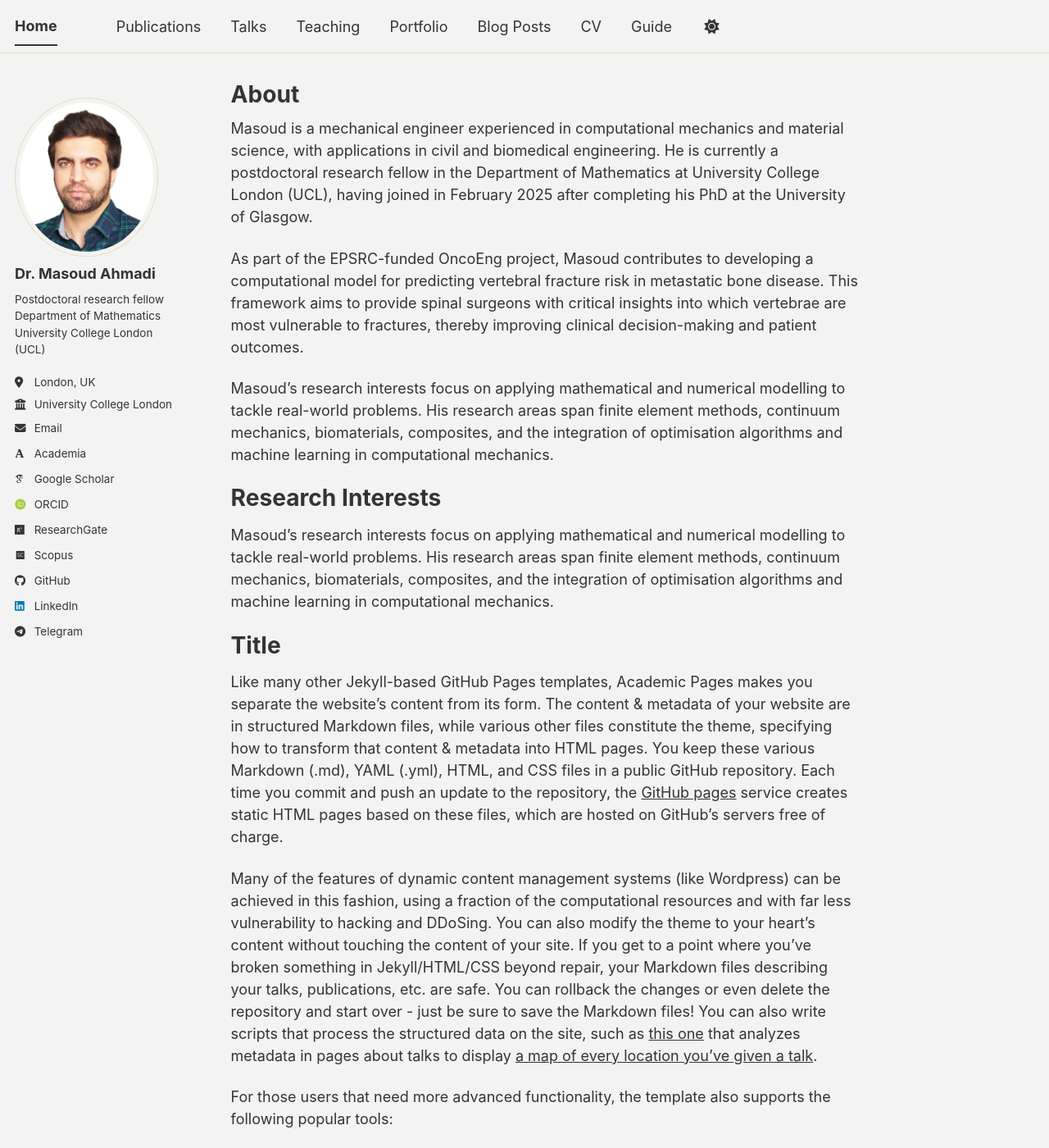
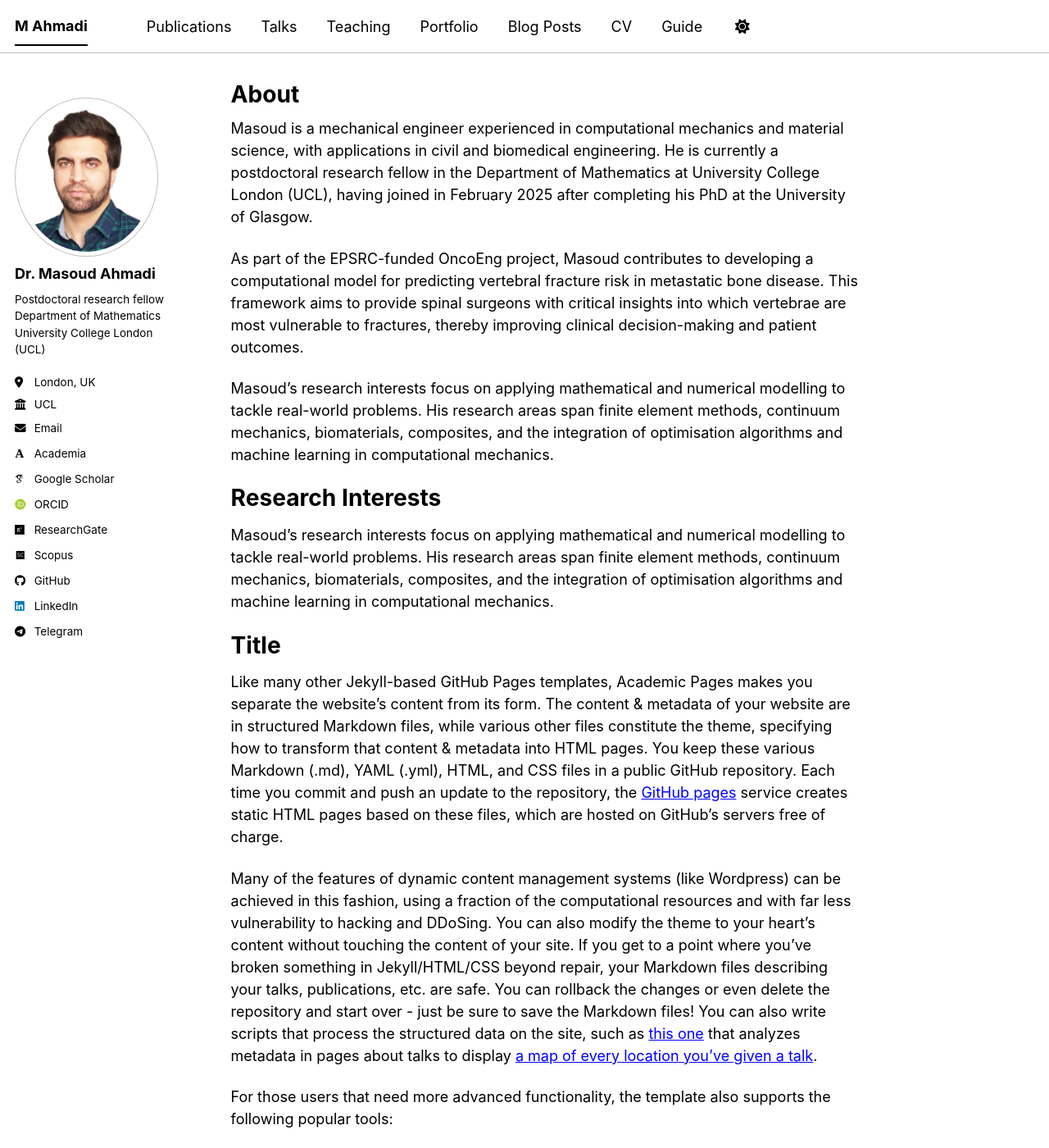
Before and after one commit to Masoud16ahm/Masoud16ahm.github.io, a Jekyll site: the page built from _pages/about.md, in a window 1280 px wide and 1400 px high. Shown: the whole window at 82% size. Built offline with Jekyll 4.4.1, drawn with Linux system fonts in a browser that asks for light colours; some web fonts are replaced; a script bundle is joined from its source files by our own code; library files that are not in the unit come from our copies.

Commit message:
Update site theme and personal information

```diff
--- a/_config.yml
+++ b/_config.yml
@@ -8,9 +8,9 @@
 
 # Basic Site Settings
 locale                   : "en-UK"
-site_theme               : "dirt" # The available themes options are "default", "air", "sunrise", "mint", "dirt" and "contrast"
-title                    : "Home"
-title_separator          : "-"
+site_theme               : "contrast" # The available themes options are "default", "air", "sunrise", "mint", "dirt" and "contrast"
+title                    : "M Ahmadi"
+title_separator          : "|"
 name                     : &name "Masoud Ahmadi"
 description              : &description "Masoud Ahmadi's personal website"   # Update this with a general description of your site, this is the default if not overridden by a page
 url                      : https://masoud16ahm.github.io # The base hostname & protocol for your site e.g. "https://[your GitHub username].github.io",
@@ -28,7 +28,7 @@ author:
   pronouns         : # example: "she/her"
   bio              : "Postdoctoral research fellow \n Department of Mathematics \n University College London (UCL)"
   location         : "London, UK"
-  employer         : "University College London"
+  employer         : "UCL"
   uri              : # URL
   email            : "masoud.ahmadi@ucl.ac.uk"
 
@@ -72,7 +72,7 @@ author:
   pinterest        : # Username
   soundcloud       : # Username
   steam            : # Username
-  telegram         : "masoud16a"
+  telegram         : "https://t.me/masoud16a"
   tumblr           : # Username
   twitter          : # Username for X / Twitter
   vine             : # Username
@@ -87,7 +87,7 @@ publication_category:
   books:
     title: 'Books'
   manuscripts:
-    title: 'Journal Articles'
+    title: 'Selected/Recent Journal Articles'
   conferences:
     title: 'Conference Papers'
 
```
